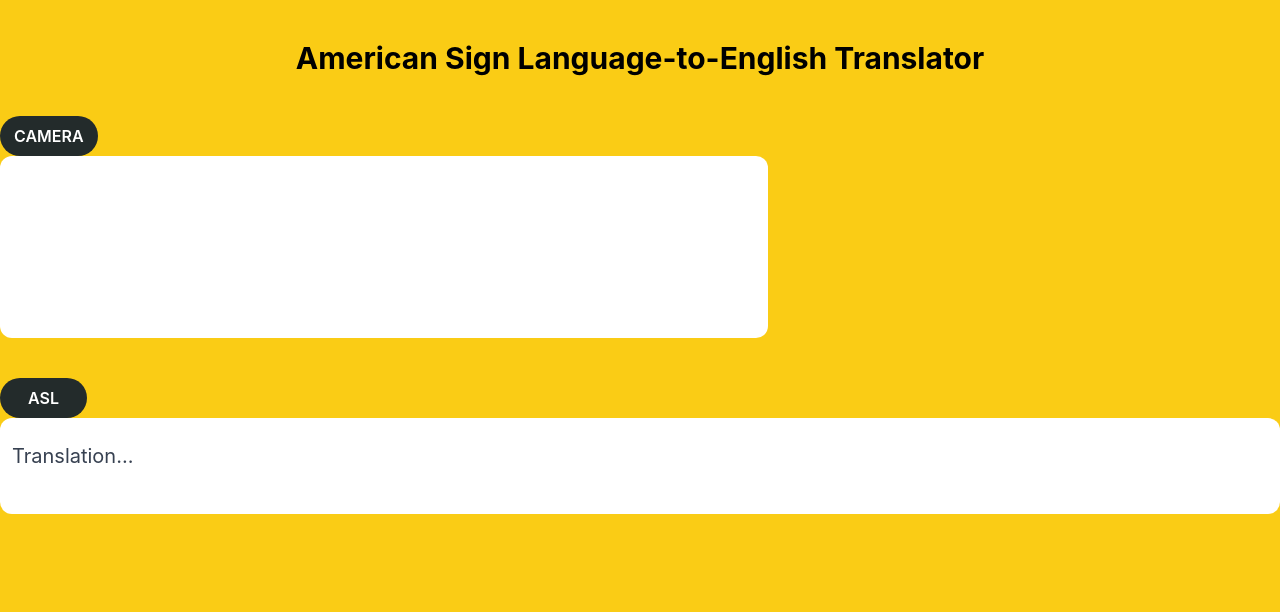
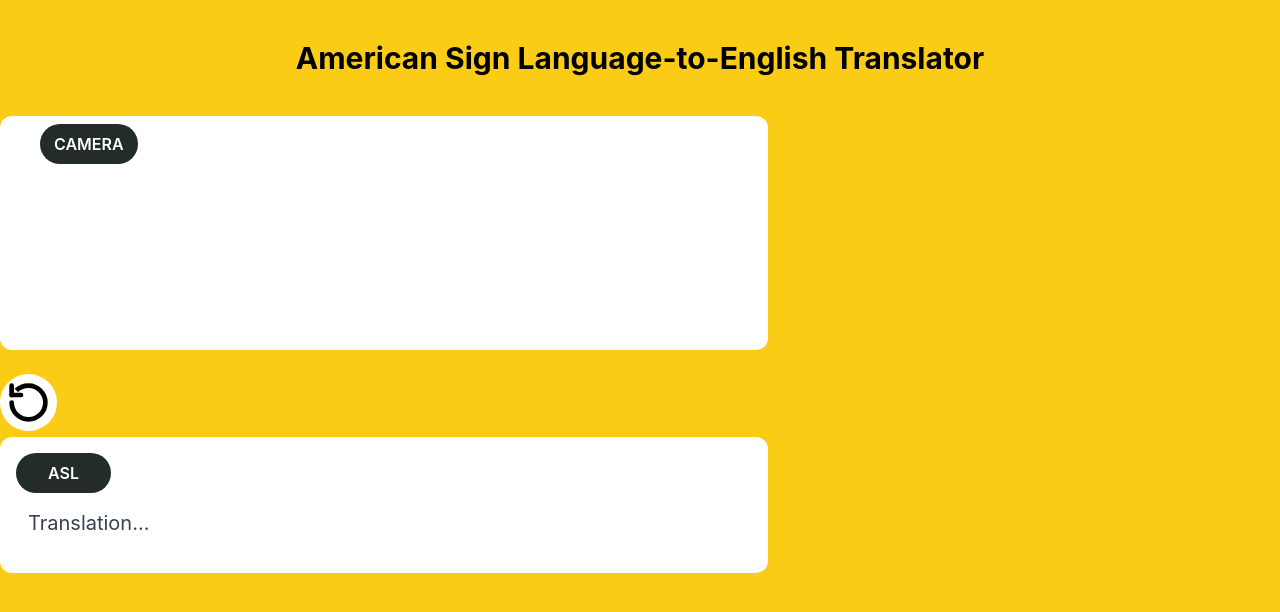
Before and after one commit to lindseylangdon/HCI-Project, a React (Create React App) app: page / in a window 1280 px wide. Shown: the top 612 px of the page. Built offline with nearby package versions, Linux system fonts and the light colour scheme; no server answers; the HTML template or start-up script is replaced by a standard one.

Commit message:
Add files via upload
Changed formatting of components

```diff
--- a/src/ASLBox.js
+++ b/src/ASLBox.js
@@ -1,16 +1,18 @@
 import React from "react";
+import ASLLabel from './ASLLabel'
 
 function ASLBox(){
     return (
-		<div className="container mx-auto bg-white rounded-xl">
-            <br>
-            </br>
-            <p class="text-xl text-gray-700 mb-5 pl-3">
-                Translation...
-            </p>
-            <br>
-            </br>
-		</div>
+        <div className="flex-1 container mx-auto">
+            <div className="bg-white rounded-xl max-w-3xl sm:p-2 mb-3 md:p-3 mb-5 lg:p-4 mb-6">
+                <div className="mb-4">
+                    <ASLLabel></ASLLabel>
+                </div>
+                <p class="text-xl text-gray-700 mb-5 pl-3">
+                    Translation...
+                </p>
+            </div>
+        </div>
 	);
 }
 
--- a/src/ASLLabel.js
+++ b/src/ASLLabel.js
@@ -3,7 +3,7 @@ import React from "react";
 function ASLLabel(){
     return (
 		<div className="container mx-auto">
-            <p className="font-semibold mt-10 text-l inline-block py-2 px-7 uppercase rounded-full text-white bg-soft-black uppercase last:mr-0 mr-1">ASL</p>
+            <p className="font-semibold text-l inline-block py-2 px-8 uppercase rounded-full text-white bg-soft-black uppercase last:mr-0 mr-1">ASL</p>
 		</div>
 	);
 }
--- a/src/App.js
+++ b/src/App.js
@@ -1,17 +1,13 @@
 import Header from "./Header";
 import CameraBox from "./CamerBox";
 import ASLBox from "./ASLBox";
-import CameraLabel from "./CameraLabel";
-import ASLLabel from "./ASLLabel";
 
 function App() {
   return (
-    <div className="bg-mustard-yellow h-screen">
+    <div className="bg-mustard-yellow h-screen grid">
       <header>
         <Header></Header>
-        <CameraLabel></CameraLabel>
         <CameraBox></CameraBox>
-        <ASLLabel></ASLLabel>
         <ASLBox></ASLBox>
       </header>
     </div>
--- a/src/CamerBox.js
+++ b/src/CamerBox.js
@@ -1,4 +1,6 @@
 import React, {useRef, useEffect} from "react";
+import Restart from "./RestartButton";
+import CameraLabel from "./CameraLabel";
 
 function CameraBox(){
     const videoRef = useRef(null);
@@ -23,9 +25,18 @@ function CameraBox(){
 	}, [videoRef])
 
     return (
-		<div className="flex-1 items-center justify-center container mx-auto">
-			<div className="flex bg-white rounded-xl max-w-3xl sm:p-2 md:p-3 lg:py-4">
-				<video ref={videoRef} className="rounded-xl aspect-w-16 aspect-h-9"></video>
+		<div>
+			<div className="flex-1 container mx-auto">
+				<div className="bg-white rounded-xl max-w-3xl sm:px-6 mb-3 md:px-7 mb-5 lg:px-10 mb-6">
+					<div className="mb-1 pt-2">
+						<CameraLabel></CameraLabel>
+					</div>
+					<video ref={videoRef} className="rounded-xl"></video>
+					<p className="pb-8"></p>
+				</div>
+				<div className="bg-white inline-block rounded-full p-1.5">
+					<Restart></Restart>
+				</div>
 			</div>
 		</div>
 	);
--- a/src/RestartButton.js
+++ b/src/RestartButton.js
@@ -3,7 +3,7 @@ import {RotateCcw} from 'lucide-react'
 
 function Restart(){
     return(
-        <RotateCcw strokeWidth={2.5} size={45} fill="white" className="bg-white rounded-xl ml-20"/>
+        <RotateCcw strokeWidth={2.5} size={45} fill="white" className=""/>
     );
 }
 
```
